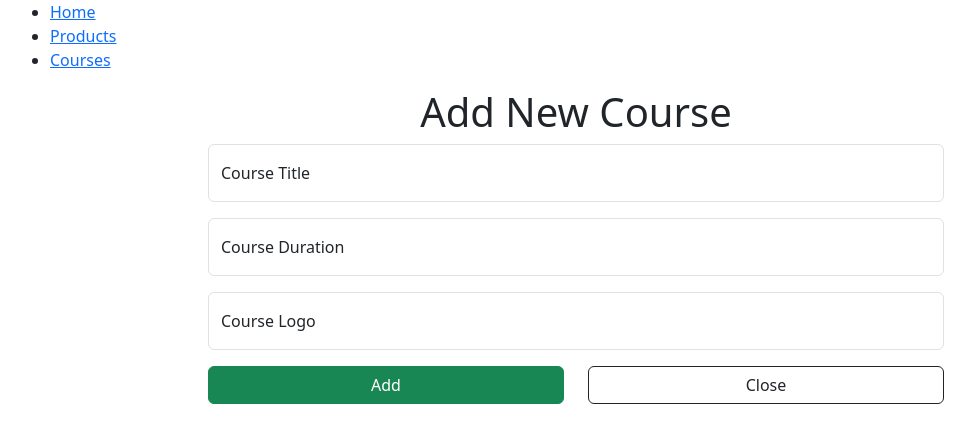
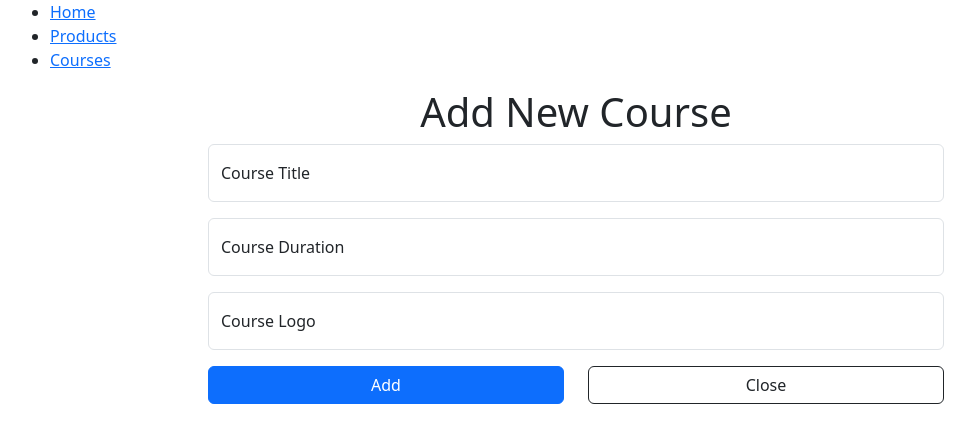
Before and after one commit to synergy2411/apr-24-frontend, a React (Vite) app in the folder react-spa/: page /courses/new in a window 1280 px wide. Shown: the top 442 px of the page, without its empty margins (64-1039 px from the left). Built offline with nearby package versions, Linux system fonts and the light colour scheme.

Commit message:
course edited

```diff
--- a/react-spa/src/App.jsx
+++ b/react-spa/src/App.jsx
@@ -3,15 +3,16 @@ import CourseDetailPage, {
   CourseDetailLoader,
   DeleteCourseAction,
 } from "./Pages/Courses/CourseDetailPage";
+import CourseEditPage, {
+  CourseEditAction,
+  CourseEditPageLoader,
+} from "./Pages/Courses/CourseEditPage";
 import CoursesPage, { CoursesPageLoader } from "./Pages/Courses/CoursesPage";
 import NewCoursePage, { NewCourseAction } from "./Pages/Courses/NewCoursePage";
 import ErrorPage from "./Pages/ErrorPage";
 import HomePage from "./Pages/HomePage";
 import ProductsPage from "./Pages/ProductsPage";
 import RootLayout from "./Pages/RootLayout";
-import CourseEditPage, {
-  CourseEditPageLoader,
-} from "./Pages/Courses/CourseEditPage";
 
 const router = createBrowserRouter([
   {
@@ -47,6 +48,7 @@ const router = createBrowserRouter([
         path: "/courses/:courseId/edit",
         element: <CourseEditPage />,
         loader: CourseEditPageLoader,
+        action: CourseEditAction,
       },
     ],
   },
--- a/react-spa/src/Components/Courses/CourseForm/CourseForm.jsx
+++ b/react-spa/src/Components/Courses/CourseForm/CourseForm.jsx
@@ -1,18 +1,29 @@
 /* eslint-disable react/prop-types */
-import { Form, Link } from "react-router-dom";
+import { Link, Form, useSubmit } from "react-router-dom";
 
 function CourseForm({ course }) {
   let headingMessage = "Add New Course";
+
+  const submit = useSubmit();
 
   if (course) {
     headingMessage = "Edit Course";
   }
 
+  const submitHandler = (event) => {
+    event.preventDefault();
+    let options = { action: "/courses/new", method: "POST" };
+    if (course) {
+      options = { action: `/courses/${course.id}/edit`, method: "PATCH" };
+    }
+    submit(event.currentTarget, options);
+  };
   return (
     <div className="row">
       <div className="col-8 offset-2">
         <h1 className="text-center">{headingMessage}</h1>
-        <Form method="POST" action="/courses/new">
+        {/* <Form method="POST" action="/courses/new"> */}
+        <Form onSubmit={submitHandler}>
           {/* title */}
           <div className="form-floating mb-3">
             <input
@@ -57,7 +68,10 @@ function CourseForm({ course }) {
           <div className="row">
             <div className="col-6">
               <div className="d-grid">
-                <button type="submit" className="btn btn-success">
+                <button
+                  type="submit"
+                  className={`btn btn-${course ? "success" : "primary"}`}
+                >
                   {course ? "Edit" : "Add"}
                 </button>
               </div>
@@ -70,6 +84,7 @@ function CourseForm({ course }) {
               </div>
             </div>
           </div>
+          {/* </Form> */}
         </Form>
       </div>
     </div>
--- a/react-spa/src/Pages/Courses/CourseEditPage.jsx
+++ b/react-spa/src/Pages/Courses/CourseEditPage.jsx
@@ -1,4 +1,4 @@
-import { useLoaderData } from "react-router-dom";
+import { useLoaderData, redirect } from "react-router-dom";
 import CourseForm from "../../Components/Courses/CourseForm/CourseForm";
 
 function CourseEditPage() {
@@ -19,3 +19,26 @@ export async function CourseEditPageLoader({ params }) {
 
   return response;
 }
+
+export async function CourseEditAction({ params, request }) {
+  const { courseId } = params;
+  const formData = await request.formData();
+  let updatedCourse = {
+    title: formData.get("title"),
+    duration: formData.get("duration"),
+    logo: formData.get("logo"),
+  };
+
+  const response = await fetch(`http://localhost:3030/courses/${courseId}`, {
+    method: request.method,
+    body: JSON.stringify(updatedCourse),
+    headers: {
+      "Content-Type": "application/json",
+    },
+  });
+
+  if (!response.ok) {
+    throw new Error("Unable to update course");
+  }
+  return redirect("/courses");
+}
```
Also changed, not shown: 1 other file (tests, documents, lock files or other folders).
